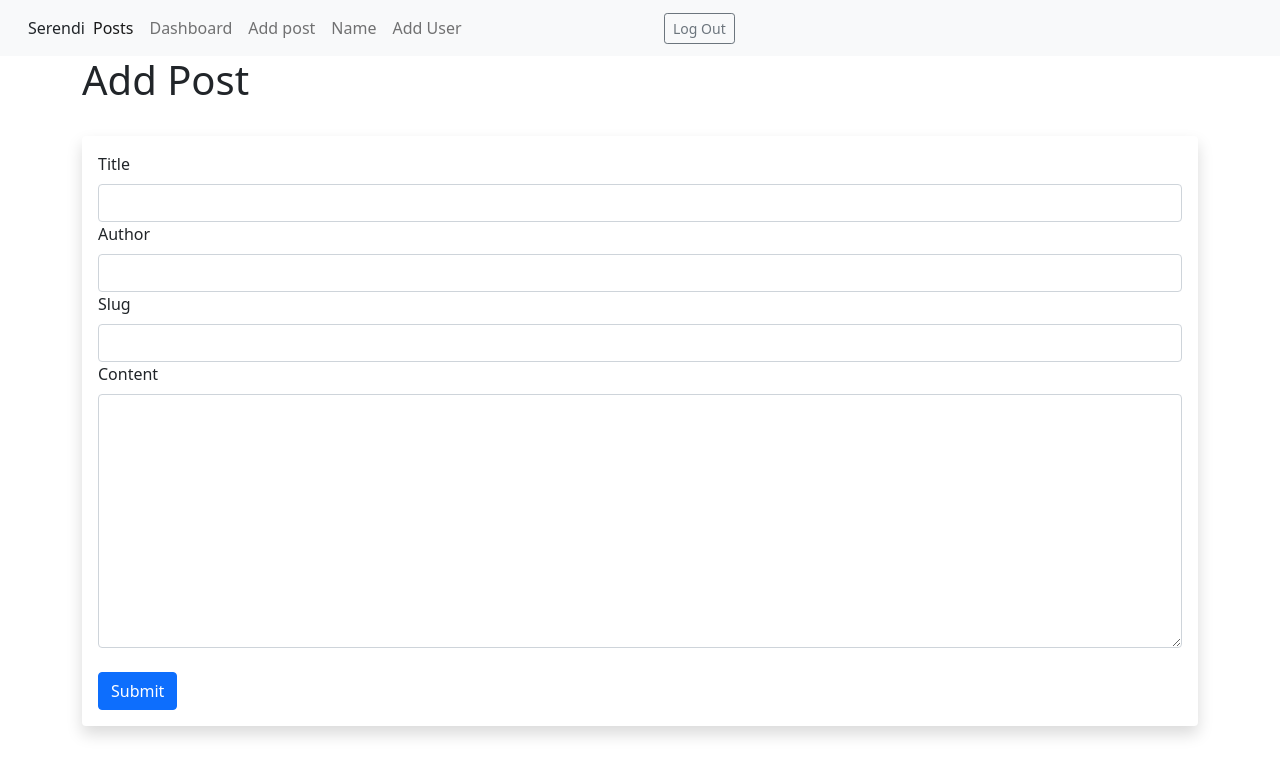
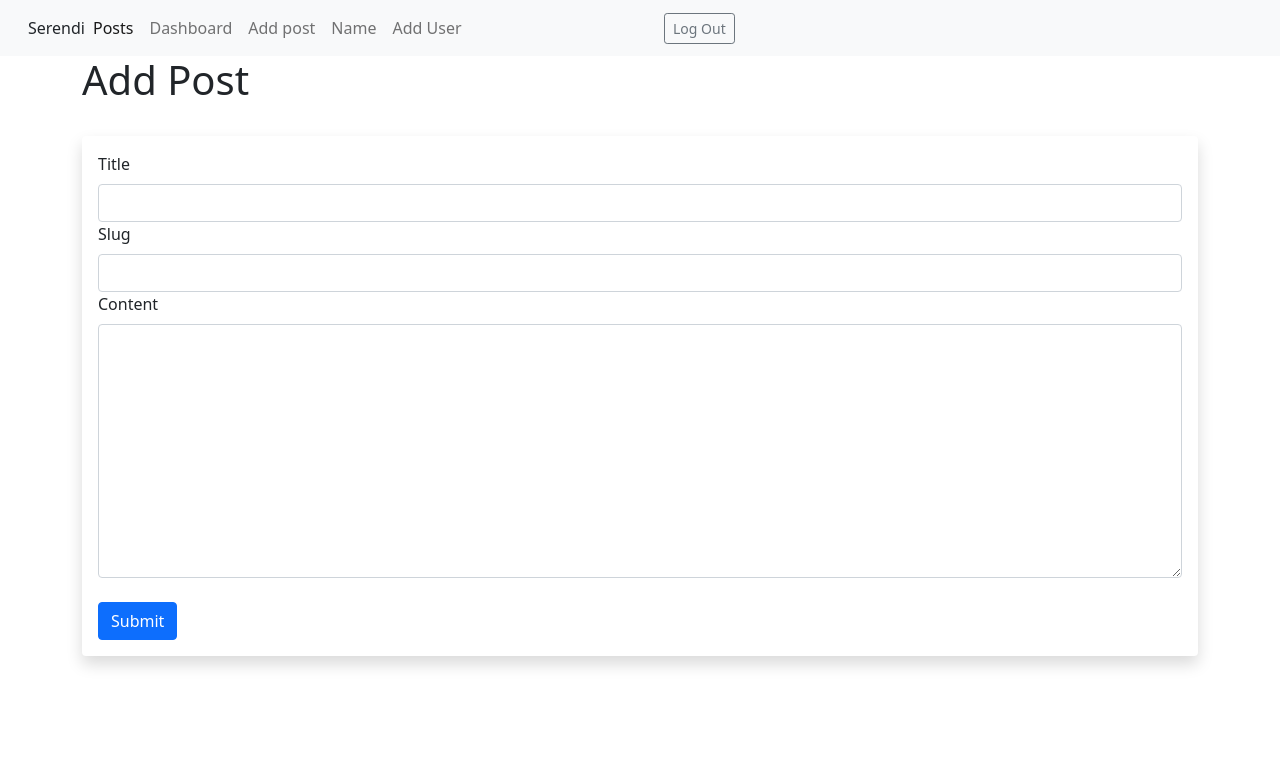
Before and after one commit to bmhatab/flask-blog-app, a Flask app: page /add-post in a window 1280 px wide. Shown: the top 766 px of the page. Run offline with Flask 3, Linux system fonts and the light colour scheme; the visitor is signed in with stand-in values (Sample User, id 1).

Commit message:
Added User relationship to blog Posts

```diff
--- a/app.py
+++ b/app.py
@@ -7,7 +7,7 @@ from datetime import datetime
 from flask_migrate import Migrate
 from werkzeug.security import generate_password_hash,check_password_hash
 from wtforms.widgets import TextArea
-from flask_login import UserMixin,login_user,LoginManager,login_required,logout_user
+from flask_login import UserMixin,login_user,LoginManager,login_required,logout_user,current_user
 
 
 #----------------------------------------------------------------------------------------------------
@@ -43,6 +43,7 @@ class Users(db.Model,UserMixin):
     date_added = db.Column(db.DateTime, default=datetime.utcnow)
     # password work stuff
     password_hash = db.Column(db.String(128))
+    posts = db.relationship('Posts', backref='poster') #name to use for referencing
 
     @property
     def password(self):
@@ -73,9 +74,10 @@ class Posts(db.Model):
     id = db.Column(db.Integer, primary_key=True)
     title = db.Column(db.String(255))
     content = db.Column(db.Text)
-    author = db.Column(db.String(255))
+    #author = db.Column(db.String(255))
     date_posted = db.Column(db.DateTime, default=datetime.utcnow)
     slug = db.Column(db.String(255)) # An alias for the url
+    poster_id = db.Column(db.Integer, db.ForeignKey('users.id'))
 
 #----------------------------------------------------------------------------------------------------
 class NamerForm(FlaskForm):
@@ -98,7 +100,7 @@ class UserForm(FlaskForm):
 class PostForm(FlaskForm):
     title = StringField("Title", validators=[DataRequired()])
     content = StringField("Content", validators=[DataRequired()], widget=TextArea())
-    author = StringField("Author", validators=[DataRequired()])
+    author = StringField("Author")
     slug = StringField("Slug", validators=[DataRequired()])
     submit = SubmitField()
 
@@ -168,26 +170,26 @@ def logout():
 def add_post():
     post = None
     content = None
-    author = None
     slug = None
     form = PostForm()
     if form.validate_on_submit():
+        poster = current_user.id
         post = Posts(title=form.title.data,
         content = form.content.data,
-        author = form.author.data,
+        poster_id = poster,
         slug = form.slug.data,
         )
         form.title.data = ''
         form.content.data = ''
-        form.author.data = ''
+       # form.author.data = ''
         form.slug.data = ''
 # Add Log post to database
         db.session.add(post)
         db.session.commit()
         flash("Blog Post Submitted Sucessfully")
-        return render_template("add_post.html",form=form,post=post,content=content,author=author,slug=slug)
+        return render_template("add_post.html",form=form,post=post,content=content,slug=slug)
     else:
-        return render_template("add_post.html",form=form,post=post,content=content,author=author,slug=slug)
+        return render_template("add_post.html",form=form,post=post,content=content,slug=slug)
 
 
 @app.route('/posts')
@@ -229,7 +231,7 @@ def edit_post(id):
     form = PostForm()
     if form.validate_on_submit():
         post.title = form.title.data
-        post.author = form.author.data
+       # post.author = form.author.data
         post.slug = form.slug.data
         post.content = form.content.data
         db.session.add(post)
@@ -237,7 +239,7 @@ def edit_post(id):
         flash("Post has been updated!")
         return redirect(url_for('post',id=post.id))
     form.title.data = post.title
-    form.author.data = post.author
+   # form.author.data = post.author
     form.slug.data = post.slug
     form.content.data = post.content
     return render_template('edit_post.html', form=form)
@@ -247,7 +249,6 @@ def edit_post(id):
 
 @app.route('/user/add', methods =['GET','POST'])
 def add_user():
-
     name = None
     form = UserForm()
     if form.validate_on_submit():
--- a/templates/add_post.html
+++ b/templates/add_post.html
@@ -21,8 +21,6 @@
                 {{form.hidden_tag()}} <!--This creates our csrf token -->
                 {{form.title.label(class="form-label")}}
                 {{form.title(class="form-control")}}
-                {{form.author.label(class="form-label")}}
-                {{form.author(class="form-control")}}
                 {{form.slug.label(class="form-label")}}
                 {{form.slug(class="form-control")}}
                 {{form.content.label(class="form-label")}}
--- a/templates/edit_post.html
+++ b/templates/edit_post.html
@@ -20,8 +20,6 @@
             {{form.hidden_tag()}} <!--This creates our csrf token -->
             {{form.title.label(class="form-label")}}
             {{form.title(class="form-control")}}
-            {{form.author.label(class="form-label")}}
-            {{form.author(class="form-control")}}
             {{form.slug.label(class="form-label")}}
             {{form.slug(class="form-control")}}
             {{form.content.label(class="form-label")}}
--- a/templates/post.html
+++ b/templates/post.html
@@ -23,7 +23,7 @@
             <div class="card-body">
               <h5 class="card-title">{{post.title}}</h5>
               <hr>
-              <p class="card-text">{{post.author}}</br>{{post.slug}}</br>{{post.content}}</p>
+              <p class="card-text">{{post.poster.name}}</br>{{post.slug}}</br>{{post.content}}</p>
               <a href="{{url_for('posts')}}" class="btn btn-primary">Back to Blog</a>
               <a class="btn btn-outline-secondary" href="{{url_for('edit_post', id=post.id)}}">Edit Post</a>
               <a class="btn btn-outline-danger" href="{{url_for('delete_post', id=post.id)}}">Delete Post</a>
--- a/templates/posts.html
+++ b/templates/posts.html
@@ -26,7 +26,7 @@
             <div class="card-body">
               <h5 class="card-title">{{post.title}}</h5>
               <hr>
-              <p class="card-text">{{post.author}}</br>{{post.slug}}</br>{{post.content}}</p>
+              <p class="card-text"> By : {{post.poster.name}}</br>{{post.slug}}</br>{{post.content}}</p>
               <a class="btn btn-outline-secondary" href="{{url_for('post', id=post.id)}}">View Post</a>
               <a class="btn btn-outline-secondary" href="{{url_for('edit_post', id=post.id)}}">Edit Post</a>
               <a class="btn btn-outline-danger" href="{{url_for('delete_post', id=post.id)}}">Delete Post</a>
```
